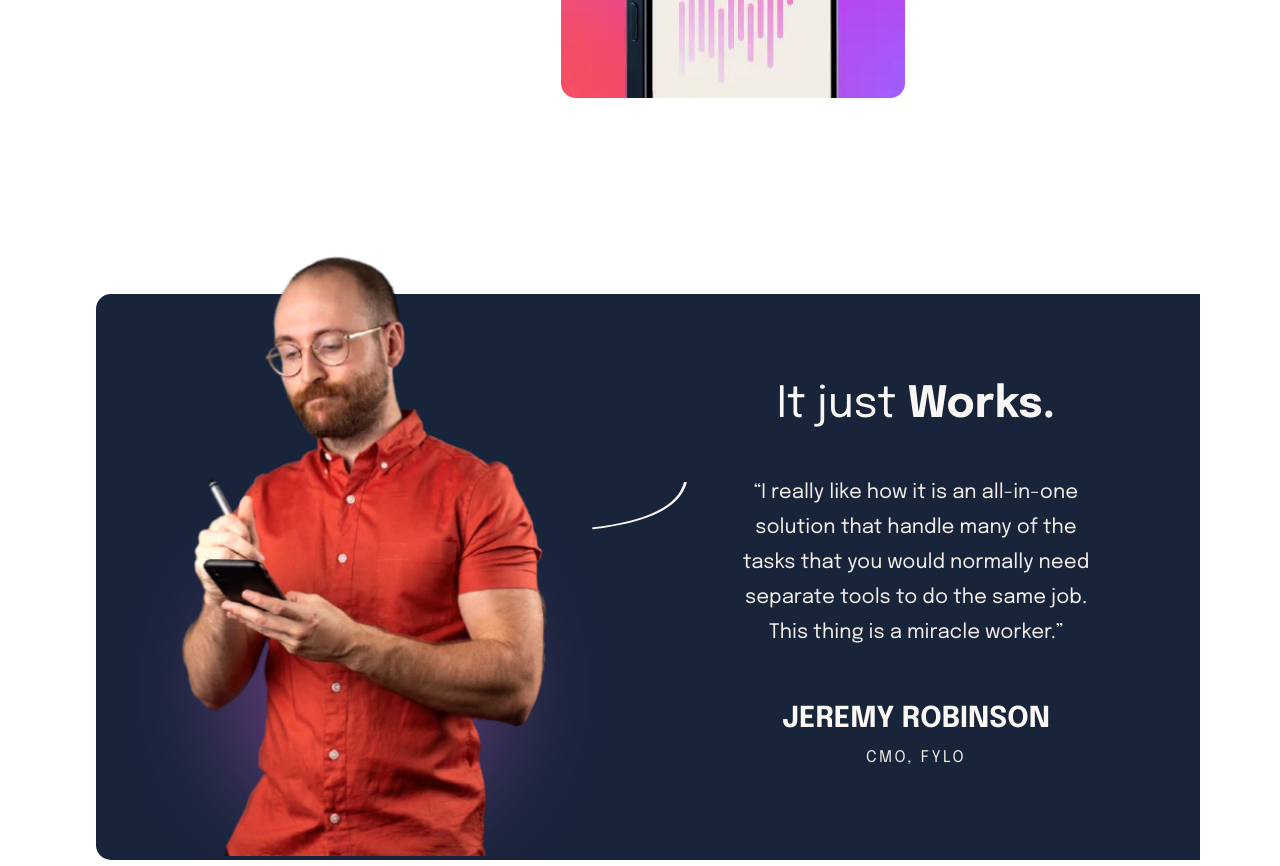
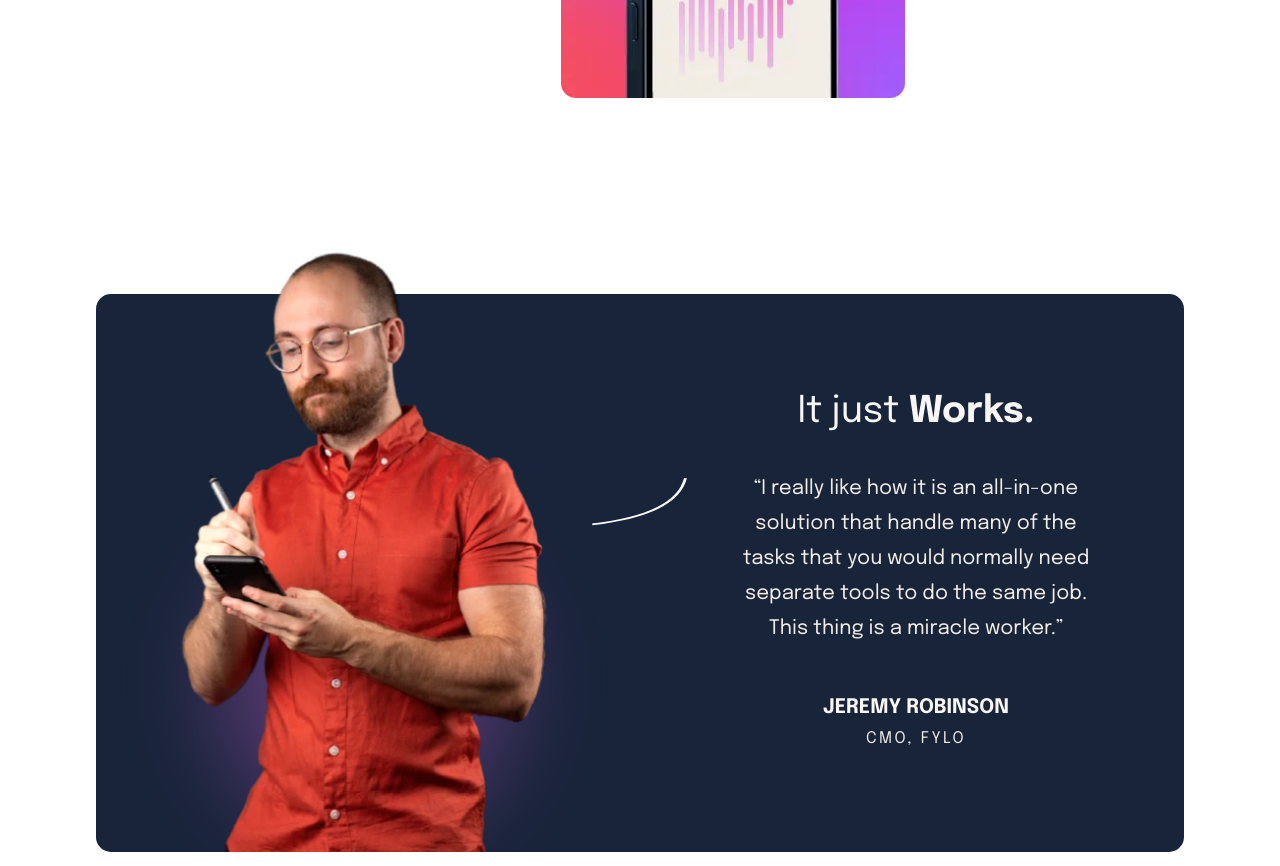
Before and after one commit to Just9krish/Suite-Landing-Page, a plain HTML site: page index.html in a window 1280 px wide. Shown: the part 640-1506 px from the top of the page. Drawn offline with Linux system fonts and the light colour scheme.

Commit message:
almost complete

```diff
--- a/style.css
+++ b/style.css
@@ -275,7 +275,7 @@ body {
 
 .testimonial {
   color: var(--text-light);
-  font-size: 1.8rem;
+  font-size: 1.25rem;
   text-align: center;
   padding-top: 3.5rem;
 }
@@ -347,6 +347,7 @@ body {
 .testimonial-heading {
   margin-bottom: 1em;
   color: var(--cream-white-lighter);
+  font-size: 2.3rem;
   font-weight: 400;
   line-height: 1.2;
 }
@@ -465,7 +466,7 @@ body {
   /* Tablet testimonial  */
 
   .testimonial-background {
-    width: 100%;
+    width: calc(100% - (1rem * 2));
     height: 80%;
     left: 1rem;
   }
```
